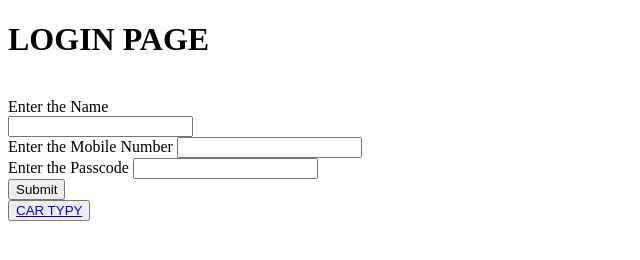
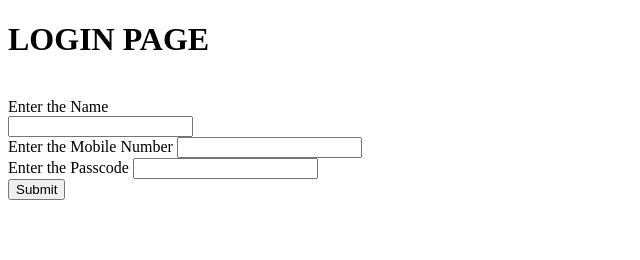
Before and after one commit to Christykumar/CABAPP-ui, a plain HTML site: page index.html in a window 1280 px wide. Shown: the whole page, without its empty margins (0-640 px from the left). Drawn offline with Linux system fonts and the light colour scheme.

Commit message:
Update index.html

```diff
--- a/index.html
+++ b/index.html
@@ -18,6 +18,5 @@
 		<button>Submit</button>
 
 	</form>
-	<button><a href= Cabtypehtml.html>CAR TYPY</a></button>
 </body>
 </html>
```
